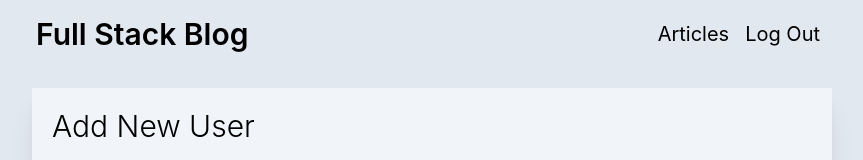
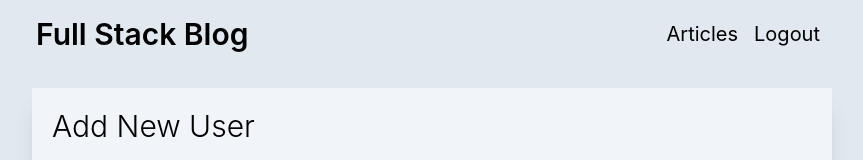
Before and after one commit to JacksonHoran/Blog-App, a Vue app in the folder frontend/: page /add-user in a window 1280 px wide. Shown: the top 160 px of the page, without its empty margins (208-1071 px from the left). Built offline with nearby package versions, Linux system fonts and the light colour scheme.

Commit message:
implement logout api endpoint

```diff
--- a/frontend/src/components/Nav.vue
+++ b/frontend/src/components/Nav.vue
@@ -1,4 +1,18 @@
-<script setup></script>
+<script setup>
+import { useRouter } from 'vue-router';
+import api from '@/services/api';
+
+const router = useRouter();
+
+const handleLogout = async () => {
+  try {
+    await api.post('/users/logout.json');
+    router.push('/login');
+  } catch (error) {
+    console.error('Logout failed:', error);
+  }
+}
+</script>
 
 <template>
   <nav class="flex max-w-200 mx-auto mb-5 px-1 py-4 items-center justify-between">
@@ -8,7 +22,7 @@
     </div>
     <div>
       <router-link to="/articles" class="px-2 text-xl cursor-pointer">Articles</router-link>
-      <router-link to="/logout" class="px-2 text-xl cursor-pointer">Log Out</router-link>
+      <button @click="handleLogout" class="px-2 text-xl cursor-pointer">Logout</button>
     </div>
   </nav>
 </template>
```
